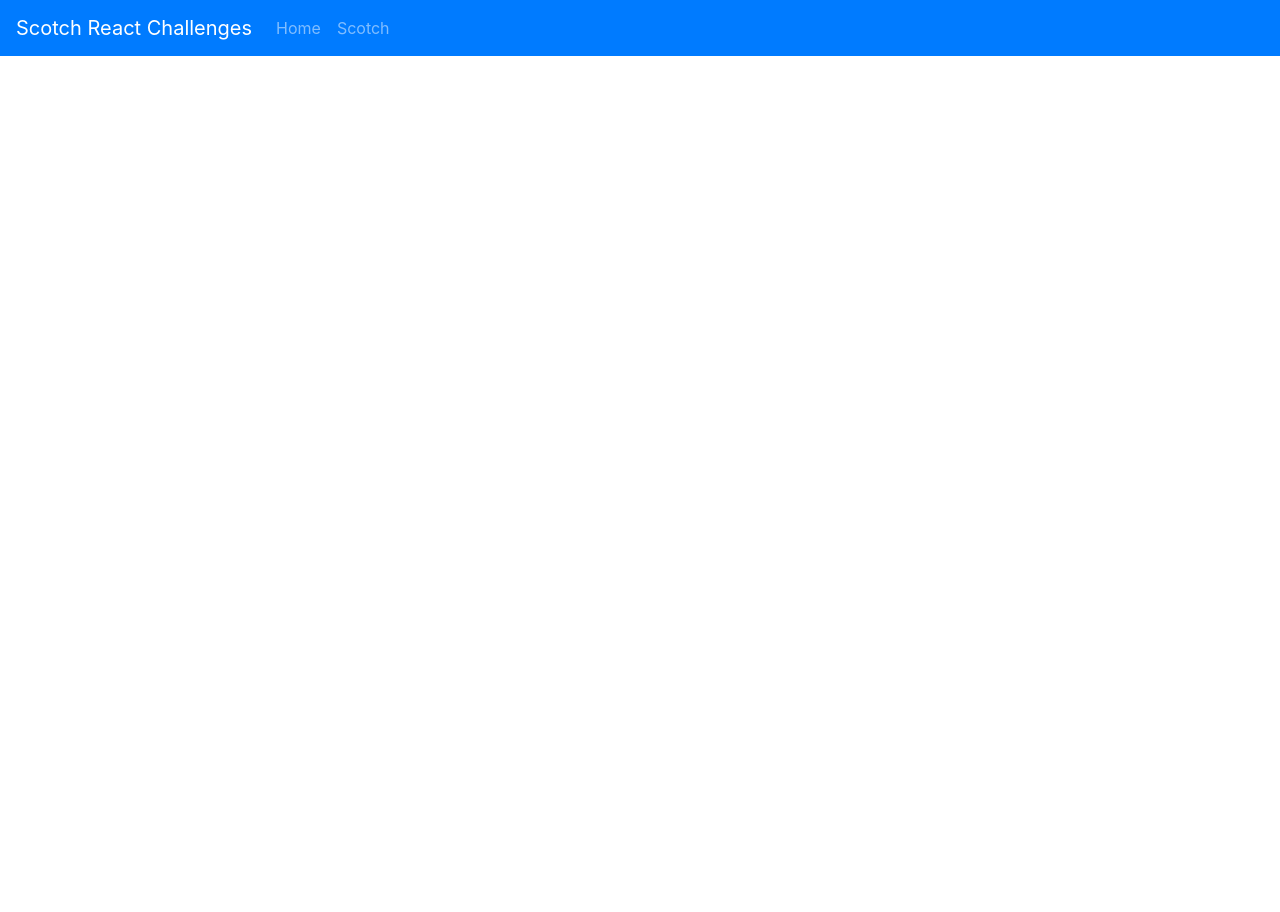
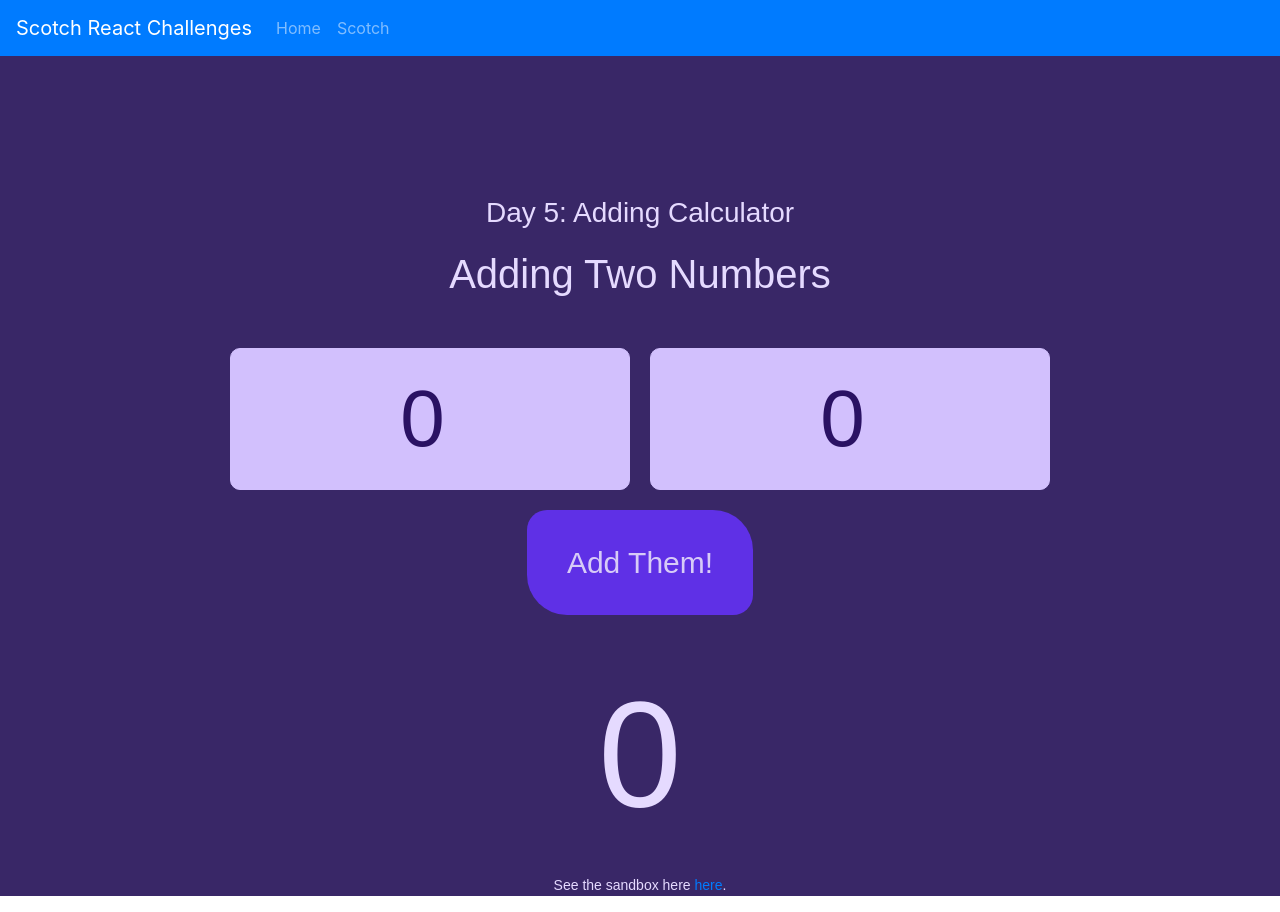
Before and after one commit to answebdev/scotch-react-10, a React (Create React App) app: page /adding-calculator in a window 1280 px wide. Before the commit the page ends 800 px from the top, so only its background shows below. Built offline with nearby package versions, Linux system fonts and the light colour scheme.

Commit message:
completed Day 5

```diff
--- a/src/App.css
+++ b/src/App.css
@@ -114,3 +114,51 @@
 p strong {
   font-size: 16px;
 }
+
+/* DAY FIVE STYLES */
+.Calc {
+  font-family: sans-serif;
+  text-align: center;
+  padding-top: 100px;
+  background: #392767;
+  min-height: 100vh;
+  color: #e5daff;
+}
+
+h1 {
+  margin-bottom: 50px;
+}
+
+.number-inputs {
+  margin-bottom: 20px;
+}
+
+input {
+  font-size: 80px;
+  border-radius: 10px;
+  border: 1px solid #d2c0fd;
+  width: 25%;
+  padding: 10px;
+  text-align: center;
+  background: #d2c0fd;
+  color: #2a1263;
+}
+
+input:first-child {
+  margin-right: 20px;
+}
+
+button {
+  padding: 30px 40px;
+  font-size: 30px;
+  border-radius: 20px 40px;
+  background: #5f30e6;
+  border: none;
+  margin-bottom: 50px;
+  color: #d7cbf7;
+  cursor: pointer;
+}
+
+#total {
+  font-size: 150px;
+}
--- a/src/App.js
+++ b/src/App.js
@@ -5,6 +5,7 @@
 import Two from './components/pages/Two';
 import Three from './components/pages/Three';
 import Four from './components/pages/Four';
+import Five from './components/pages/Five';
 
 import Navigation from './components/layout/Navigation';
 import './App.css';
@@ -32,6 +33,7 @@
             path='/show-an-alert-based-on-an-input'
             component={Four}
           />
+          <Route exact path='/adding-calculator' component={Five} />
         </Switch>
       </div>
     </Router>
--- /dev/null
+++ b/src/components/pages/Five.js
@@ -0,0 +1,63 @@
+import React, { useState } from 'react';
+import { Container } from 'react-bootstrap';
+
+const Five = () => {
+  //   const [number1, setNumber1] = useState(34);
+  const [number1, setNumber1] = useState(0);
+  const [number2, setNumber2] = useState(0);
+  const [total, setTotal] = useState(number1 + number2);
+
+  function addThemTogether() {
+    setTotal(number1 + number2);
+  }
+
+  return (
+    <div className='Calc'>
+      <h3 style={{ marginTop: '40px', marginBottom: '20px' }}>
+        Day 5: Adding Calculator
+      </h3>
+
+      {/* Test: */}
+      {/* <p>
+        <strong>Number 1:</strong> {number1}
+      </p> */}
+
+      <h1>Adding Two Numbers</h1>
+
+      <div className='number-inputs'>
+        <input
+          type='number'
+          placeholder='0'
+          value={number1}
+          //   Use the Unary Operator (+) to convert the string into a number:
+          // Inline 'onChange' function:
+          onChange={(e) => setNumber1(+e.target.value)}
+        />
+        <input
+          type='number'
+          placeholder='0'
+          value={number2}
+          //   Use the Unary Operator (+) to convert the string into a number:
+          onChange={(e) => setNumber2(+e.target.value)}
+        />
+      </div>
+
+      <button onClick={addThemTogether}>Add Them!</button>
+
+      <h2 id='total'>{total}</h2>
+      <p>
+        See the sandbox here&nbsp;
+        <a
+          href='https://codesandbox.io/s/q8nxoyqn49'
+          rel='noopener noreferrer'
+          target='_blank'
+        >
+          here
+        </a>
+        .
+      </p>
+    </div>
+  );
+};
+
+export default Five;
--- a/src/components/pages/Home.js
+++ b/src/components/pages/Home.js
@@ -43,6 +43,10 @@
             &nbsp;
             <a href='/show-an-alert-based-on-an-input'>View</a>
           </p>
+          <p>
+            <strong>Day 5:</strong> Adding Calculator &nbsp;| &nbsp;
+            <a href='/adding-calculator'>View</a>
+          </p>
         </div>
       </div>
     </Container>
```
